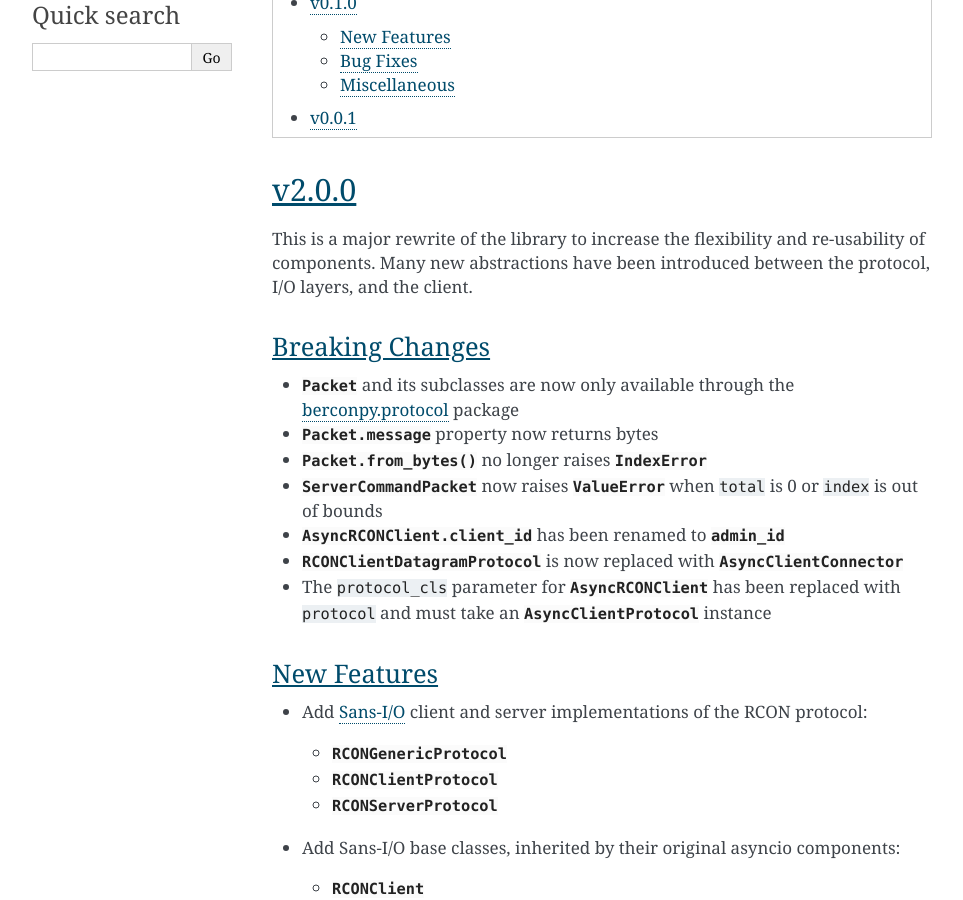
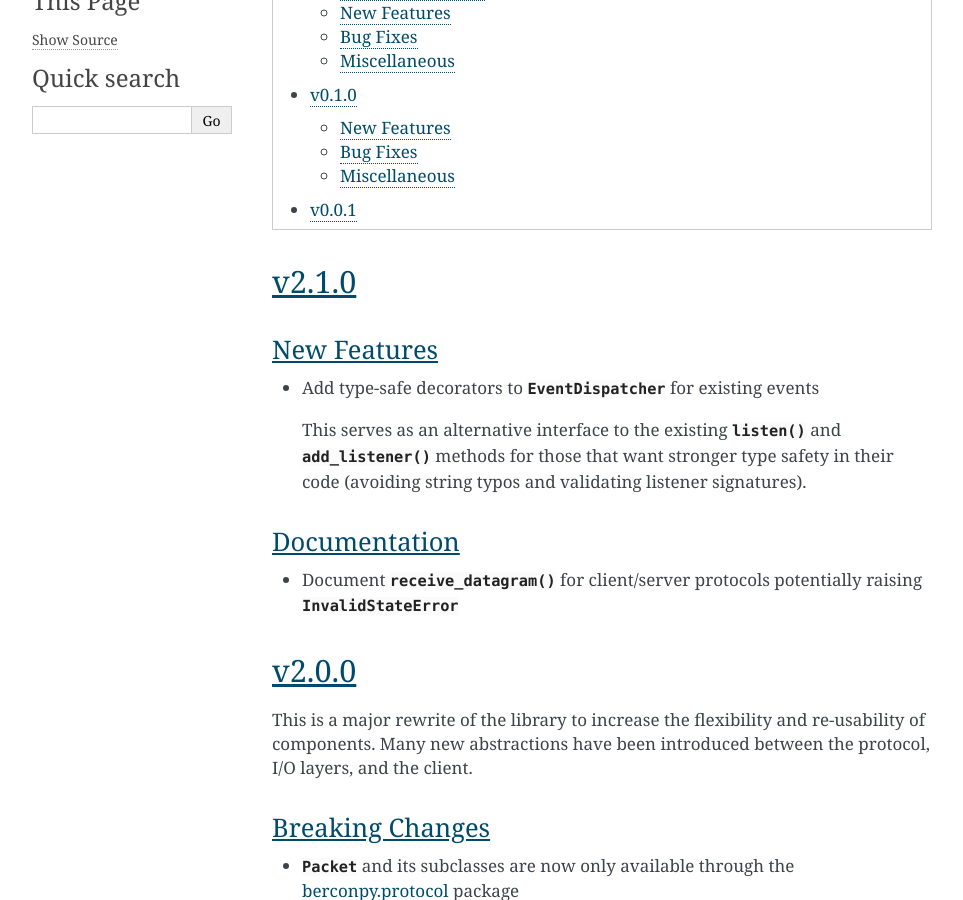
Before and after one commit to thegamecracks/berconpy, a Sphinx documentation site: the page built from docs/source/changelog.rst, in a window 1280 px wide and 900 px high, scrolled down 814 px. Shown: the whole window, without its empty margins (148-1111 px from the left). Built offline with Sphinx 7.4.7, drawn with Linux system fonts in a browser that asks for light colours; some of the changed text lies outside the part shown.

Commit message:
Add changelog for 2.1.0

```diff
--- a/docs/source/changelog.rst
+++ b/docs/source/changelog.rst
@@ -4,6 +4,27 @@ Changelog
 .. contents::
   :depth: 2
   :local:
+
+v2.1.0
+------
+
+New Features
+^^^^^^^^^^^^
+
+* Add type-safe decorators to :py:class:`~berconpy.dispatch.EventDispatcher`
+  for existing events
+
+  This serves as an alternative interface to the existing
+  :py:meth:`~berconpy.AsyncRCONClient.listen()`
+  and :py:meth:`~berconpy.AsyncRCONClient.add_listener()` methods for those
+  that want stronger type safety in their code (avoiding string typos and
+  validating listener signatures).
+
+Documentation
+^^^^^^^^^^^^^
+
+* Document :py:meth:`~berconpy.RCONClientProtocol.receive_datagram()`
+  for client/server protocols potentially raising :py:exc:`~berconpy.InvalidStateError`
 
 v2.0.0
 ------
```
